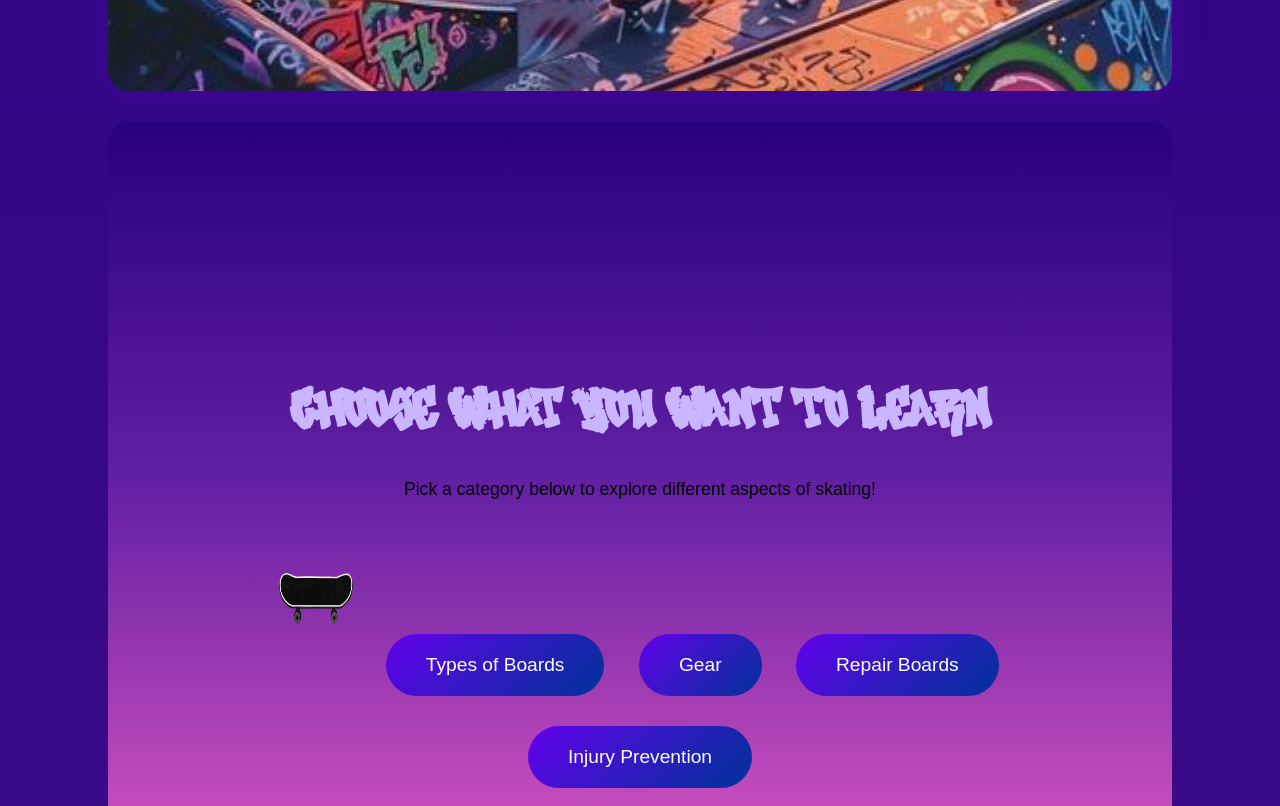
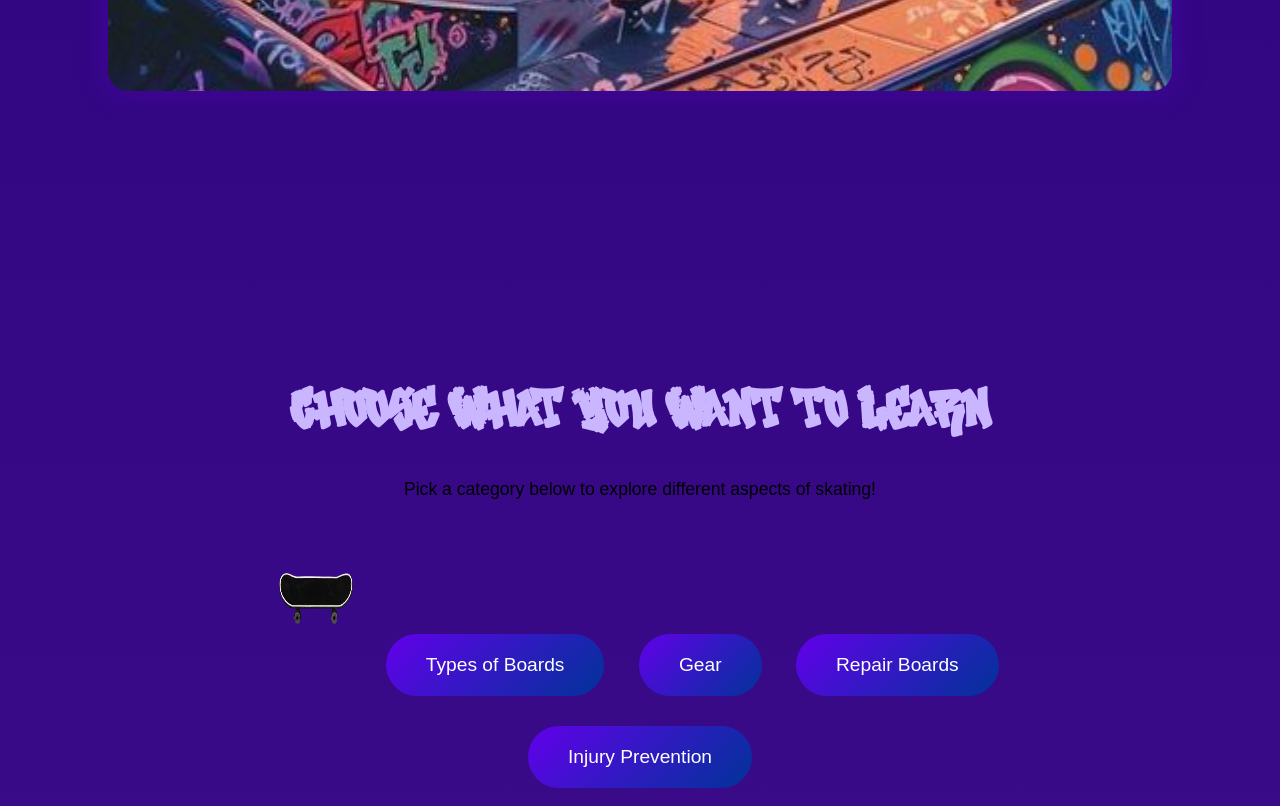
Before and after one commit to denisezonoz/Skater-Starter-Pack, a plain HTML site: page index.html in a window 1280 px wide. Shown: the part 980-1786 px from the top of the page. Drawn offline with Linux system fonts and the light colour scheme.

Commit message:
Update style.css

```diff
--- a/style.css
+++ b/style.css
@@ -11,6 +11,7 @@ body {
   background: linear-gradient(180deg, #28017D 0%, #6320A3 40.38%, #CE50BE 79.81%, #E47EBF 89.42%, #FFDADB 100%);
   background-size: cover;
   overflow-x: hidden;
+
 }
 
 /* Smooth scroll */
@@ -88,7 +89,7 @@ main, section {
   flex-direction: column;
   justify-content: center;
   align-items: center;
-  background: linear-gradient(180deg, #28017D 0%, #6320A3 40.38%, #CE50BE 79.81%, #E47EBF 89.42%, #FFDADB 100%);
+
 
   /* single animation name to avoid conflicts */
   animation: fadeInPanel 0.8s ease-in-out;
```
